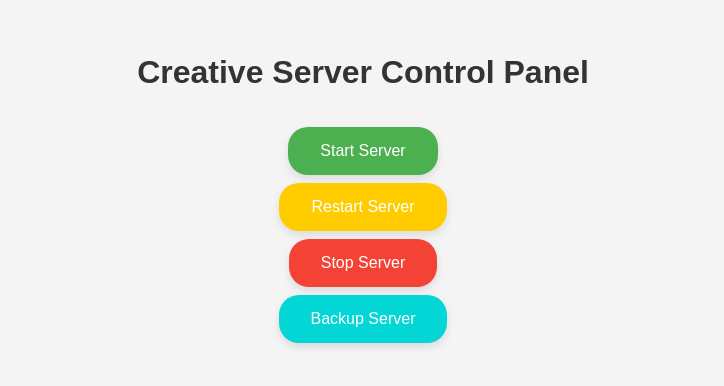
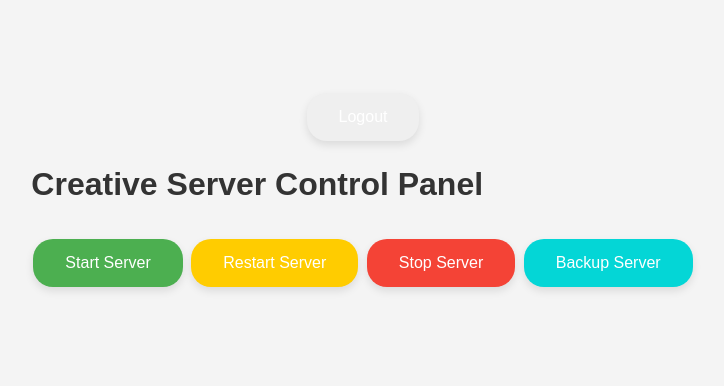
Before and after one commit to TheLongIslander/CreativeServerControlPanelWebsite, a website: page public/index.html in a window 1280 px wide. Shown: the part 220-606 px from the top of the page, without its empty margins (277-1001 px from the left). Drawn offline with Linux system fonts and the light colour scheme; no server answers; sample sign-in values are in the browser's storage.

Commit message:
Added logout button to index.html

```diff
--- a/public/index.html
+++ b/public/index.html
@@ -3,23 +3,27 @@
 <head>
     <meta charset="UTF-8">
     <title>Creative Server Control Panel</title>
-    <link rel="stylesheet" href="style.css"> <!-- Link to the stylesheet -->
+    <link rel="stylesheet" href="style.css">
     <link rel="icon" type="image/x-icon" href="../assets/favicon.ico">
     <meta name="viewport" content="width=device-width, initial-scale=1">
 </head>
 <body>
+    <header>
+        <button id="logout-button">Logout</button>
+    </header>
+    <div class="content">
         <h1>Creative Server Control Panel</h1>
         <button id="start-server">Start Server</button>
         <button id="restart-server">Restart Server</button>
         <button id="stop-server">Stop Server</button>
-    <button id="backup-server">Backup Server</button> <!-- Backup button -->
+        <button id="backup-server">Backup Server</button>
         <div id="progress-area">
             <div id="progress-container">
                 <div id="progress-bar"></div>
             </div>
-        <div id="progress-percentage">0%</div> <!-- This should be outside the progress container -->
+            <div id="progress-percentage">0%</div>
         </div>
-
+    </div>
     <script src="script.js"></script>
 </body>
 </html>
```
Lines whose indentation alone changed are shown as unchanged.
